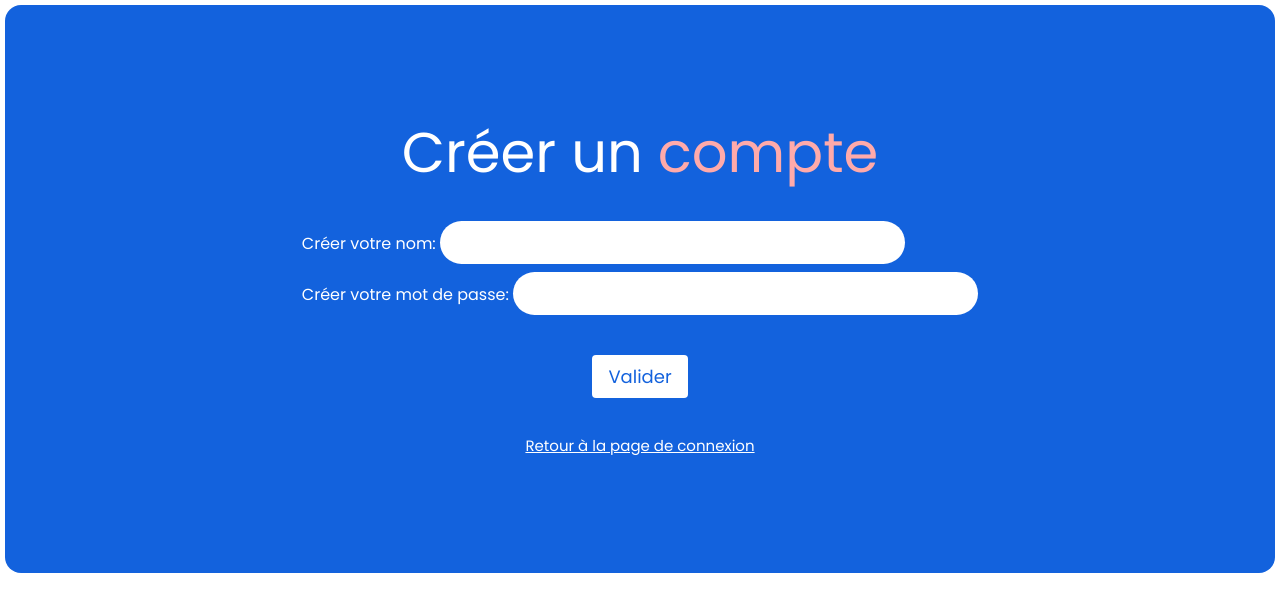
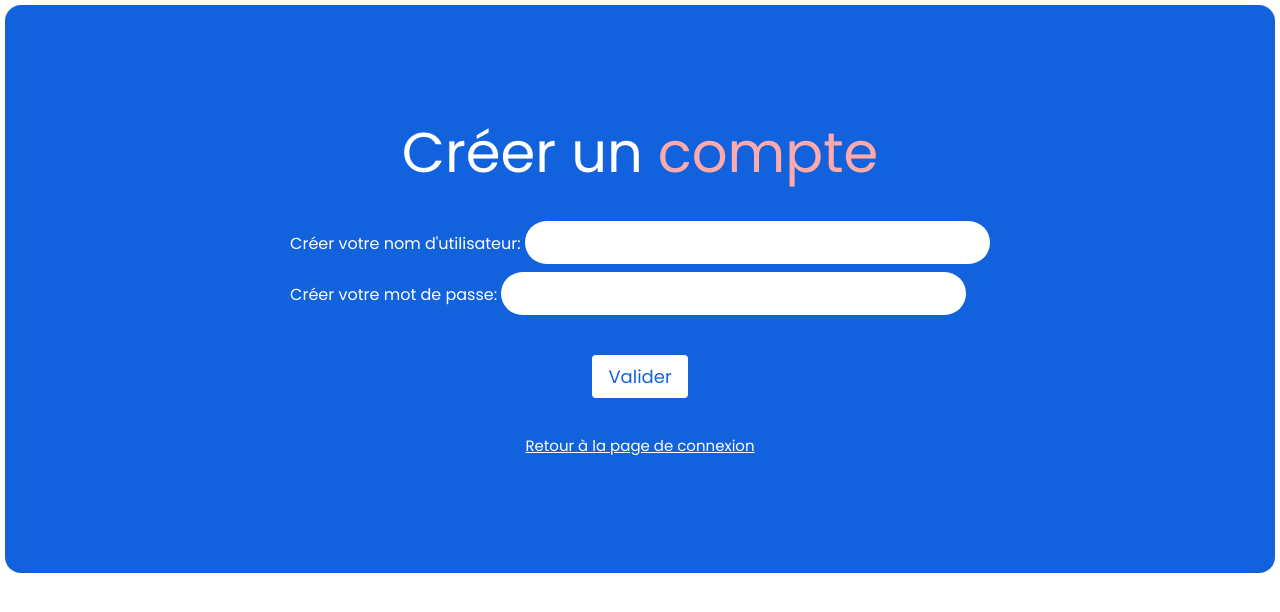
Before and after one commit to TimeoBlondeleauDubois/Seminaire, a Flask app: page /signup in a window 1280 px wide. Shown: the top 612 px of the page. Run offline with Flask 3, Linux system fonts and the light colour scheme.

Commit message:
chore: Update label text for username field in signup template

```diff
--- a/templates/login.html
+++ b/templates/login.html
@@ -14,7 +14,7 @@
             <form method="post" action="/login">
                 <h1>Se <span id="secondarycolor">connecter</span></h1>
                 <div class="user">
-                    <input class="input" type="text" id="username" name="username" placeholder="Entrer votre nom d'utilisateur" required>
+                    <input class="input" type="text" id="username" name="username" placeholder="Entrer votre nom" required>
                 </div>
                 <div class="password">
                     <input class="input" type="password" id="password" name="password" placeholder="Entrer votre mot de passe" required>
--- a/templates/signup.html
+++ b/templates/signup.html
@@ -16,7 +16,7 @@
                     <h1>Créer un <span id="secondarycolor">compte</span></h1>
                     <div class="usercontainer">
                         <div class="user">
-                            <label for="username">Créer votre nom:</label>
+                            <label for="username">Créer votre nom d'utilisateur:</label>
                             <input class="input" type="text" id="username" name="username" required>
                         </div>
                         <div class="password">
```
